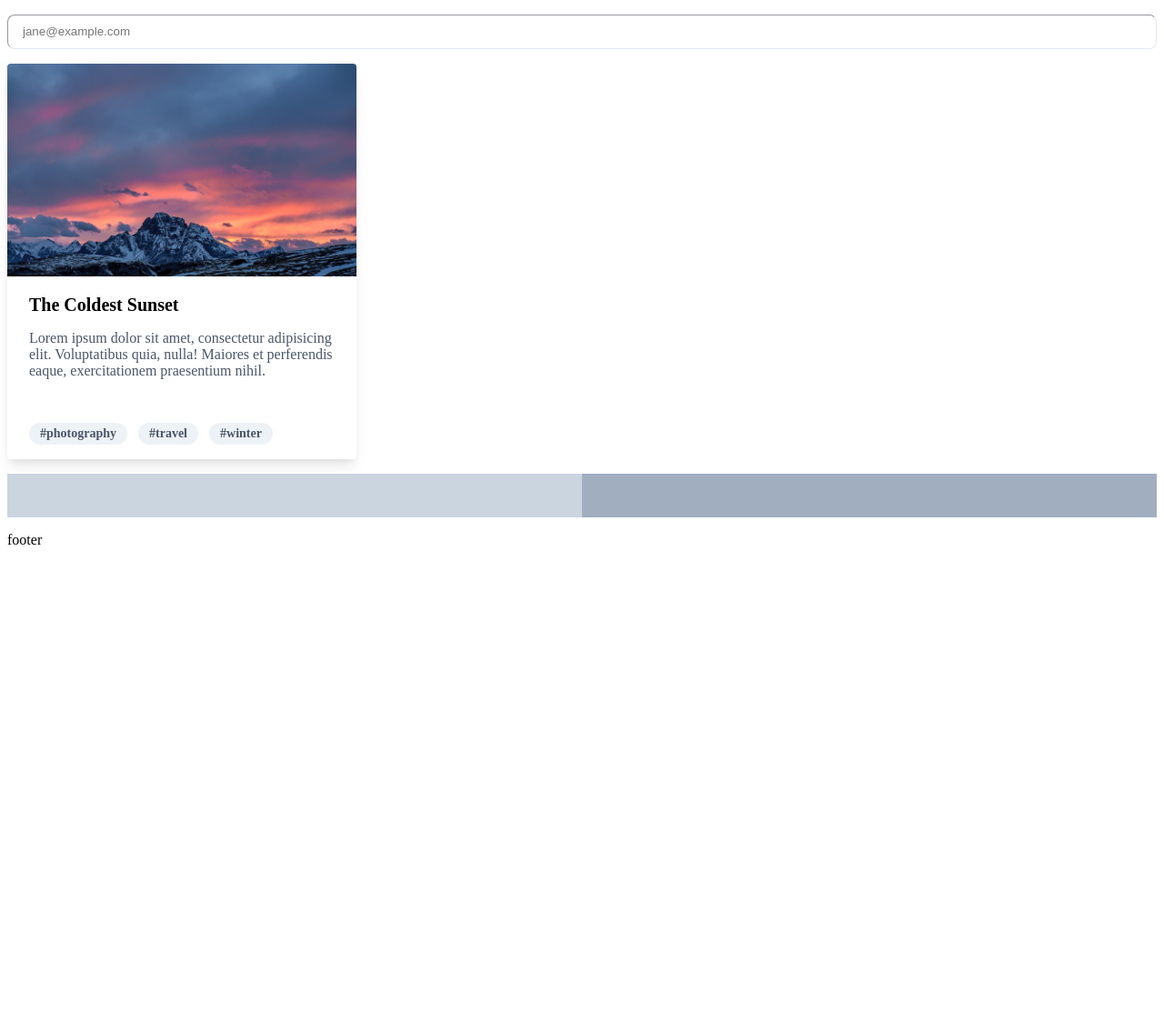
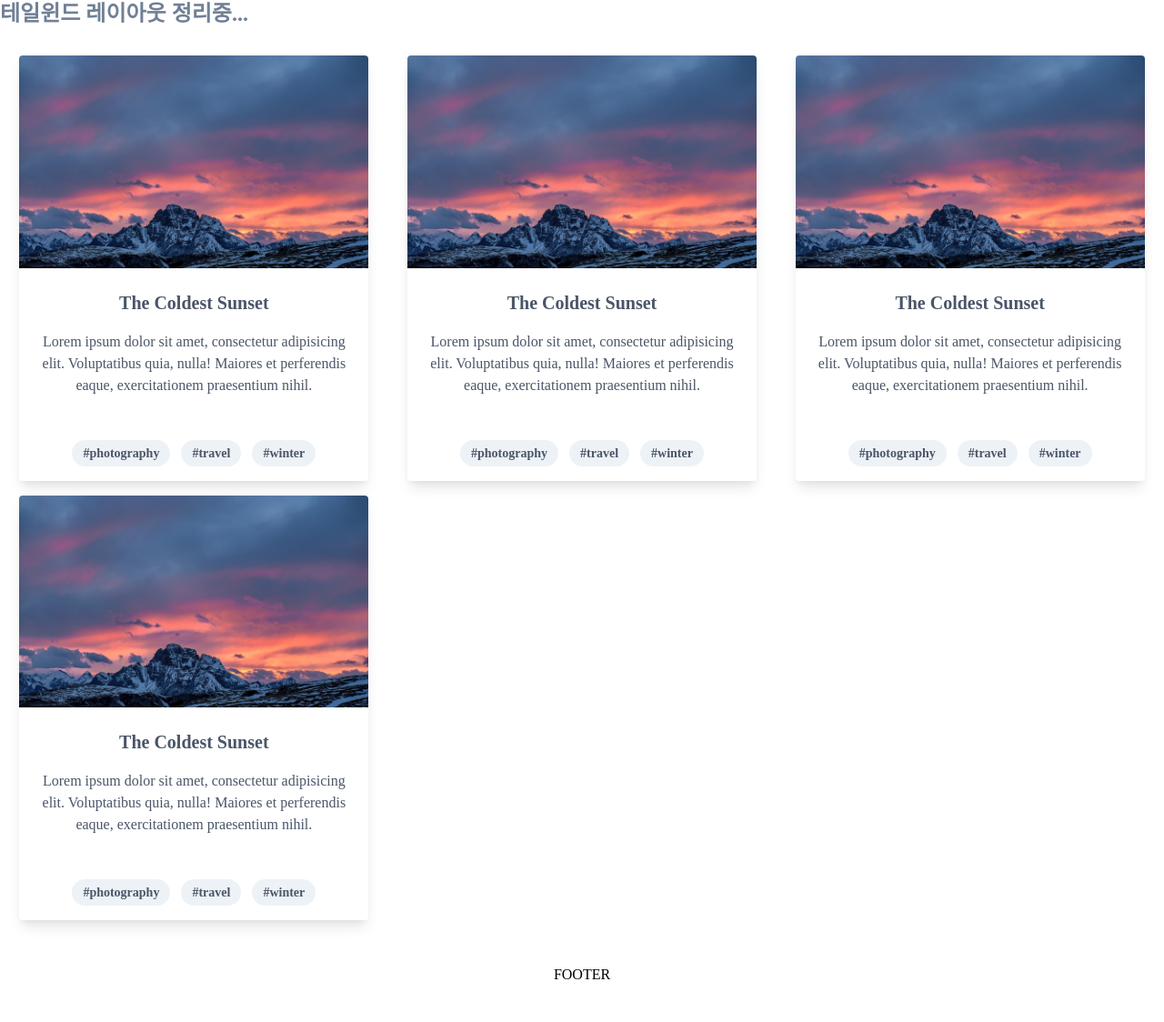
Before and after one commit to jeonghyeondev/Tailwind-view, a website: page index.html in a window 1280 px wide. Shown: the part 68-1192 px from the top of the page at 91% size. Before the commit the page ends 800 px from the top, so only its background shows below. Drawn offline with Linux system fonts and the light colour scheme.

Commit message:
Tailwind css layout modify

```diff
--- a/index.html
+++ b/index.html
@@ -11,22 +11,30 @@
   <!-- Uncomment for cdn tailwind (if you haven't built your tailwind.css yet) <link href="https://cdn.jsdelivr.net/npm/tailwindcss/dist/tailwind.min.css" rel="stylesheet">-->
   </head>
 
-  <body class="bg-white">
-    <!-- Nav -->
-    <nav id="id" class="bg-white">
-      <h1 class="text-base sm:text-lg md:text-xl lg:text-2xl xl:text-3xl">Tailwind-view</h1>
+  <body class="bg-white work-sans leading-normal text-base tracking-normal m-0">
 
+    <!-- header -->
+    <header id="header" class="w-full">
+      <h1 class="text-base sm:text-lg md:text-xl lg:text-2xl xl:text-3xl m-0 text-center">Tailwind-view</h1>
+
+      <!-- nav -->
+      <nav id="nav" class="w-full overflow-hidden">
+        <!-- <p>nav 수정예정</p> -->
       </nav>
+    </header>
 
+    <!-- container -->
     <div class="container mx-auto">
-      <div class="flex mb-4">
-        <input class="bg-white focus:outline-none focus:shadow-outline border border-gray-300 rounded-lg py-2 px-4 block w-full appearance-none leading-normal" type="email" placeholder="jane@example.com">
-
+      <div>
+        <h2 class="text-gray-600">테일윈드 레이아웃 정리중...</h2>
       </div>
 
-      <!-- Full width column -->
-      <div class="flex mb-4">
+      <div class="main-content flex-1 ">
 
+        <div class="flex flex-wrap">
+          <div class="w-full md:w-1/2 xl:w-1/3">
+            <div class="flex justify-center">
+              <div class="text-gray-700 text-center m-2">
                 <div class="max-w-sm rounded overflow-hidden shadow-lg">
                   <img class="w-full" src="images/card/card-top.jpg" alt="Sunset in the mountains">
                   <div class="px-6 py-4">
@@ -42,18 +50,89 @@
                   </div>
                 </div>
               </div>
+            </div>
+          </div>
 
-      <!-- Two columns -->
-      <div class="flex mb-4">
-        <div class="w-1/2 bg-gray-400 h-12"></div>
-        <div class="w-1/2 bg-gray-500 h-12"></div>
+          <div class="w-full md:w-1/2 xl:w-1/3">
+            <div class="flex justify-center">
+              <div class="text-gray-700 text-center m-2">
+                <div class="max-w-sm rounded overflow-hidden shadow-lg">
+                  <img class="w-full" src="images/card/card-top.jpg" alt="Sunset in the mountains">
+                  <div class="px-6 py-4">
+                    <div class="font-bold text-xl mb-2">The Coldest Sunset</div>
+                    <p class="text-gray-700 text-base">
+                      Lorem ipsum dolor sit amet, consectetur adipisicing elit. Voluptatibus quia, nulla! Maiores et perferendis eaque, exercitationem praesentium nihil.
+                    </p>
                   </div>
+                  <div class="px-6 py-4">
+                    <span class="inline-block bg-gray-200 rounded-full px-3 py-1 text-sm font-semibold text-gray-700 mr-2">#photography</span>
+                    <span class="inline-block bg-gray-200 rounded-full px-3 py-1 text-sm font-semibold text-gray-700 mr-2">#travel</span>
+                    <span class="inline-block bg-gray-200 rounded-full px-3 py-1 text-sm font-semibold text-gray-700">#winter</span>
+                  </div>
+                </div>
+              </div>
+            </div>
+          </div>
+
+          <div class="w-full md:w-1/2 xl:w-1/3">
+            <div class="flex justify-center">
+              <div class="text-gray-700 text-center m-2">
+                <div class="max-w-sm rounded overflow-hidden shadow-lg">
+                  <img class="w-full" src="images/card/card-top.jpg" alt="Sunset in the mountains">
+                  <div class="px-6 py-4">
+                    <div class="font-bold text-xl mb-2">The Coldest Sunset</div>
+                    <p class="text-gray-700 text-base">
+                      Lorem ipsum dolor sit amet, consectetur adipisicing elit. Voluptatibus quia, nulla! Maiores et perferendis eaque, exercitationem praesentium nihil.
+                    </p>
+                  </div>
+                  <div class="px-6 py-4">
+                    <span class="inline-block bg-gray-200 rounded-full px-3 py-1 text-sm font-semibold text-gray-700 mr-2">#photography</span>
+                    <span class="inline-block bg-gray-200 rounded-full px-3 py-1 text-sm font-semibold text-gray-700 mr-2">#travel</span>
+                    <span class="inline-block bg-gray-200 rounded-full px-3 py-1 text-sm font-semibold text-gray-700">#winter</span>
+                  </div>
+                </div>
+              </div>
+            </div>
+          </div>
+
+
+          <div class="w-full md:w-1/2 xl:w-1/3">
+            <div class="flex justify-center">
+              <div class="text-gray-700 text-center m-2">
+                <div class="max-w-sm rounded overflow-hidden shadow-lg">
+                  <img class="w-full" src="images/card/card-top.jpg" alt="Sunset in the mountains">
+                  <div class="px-6 py-4">
+                    <div class="font-bold text-xl mb-2">The Coldest Sunset</div>
+                    <p class="text-gray-700 text-base">
+                      Lorem ipsum dolor sit amet, consectetur adipisicing elit. Voluptatibus quia, nulla! Maiores et perferendis eaque, exercitationem praesentium nihil.
+                    </p>
+                  </div>
+                  <div class="px-6 py-4">
+                    <span class="inline-block bg-gray-200 rounded-full px-3 py-1 text-sm font-semibold text-gray-700 mr-2">#photography</span>
+                    <span class="inline-block bg-gray-200 rounded-full px-3 py-1 text-sm font-semibold text-gray-700 mr-2">#travel</span>
+                    <span class="inline-block bg-gray-200 rounded-full px-3 py-1 text-sm font-semibold text-gray-700">#winter</span>
+                  </div>
+                </div>
+              </div>
+            </div>
+          </div>
+
+
+
+        </div>
+      </div>
+
+
+
 
     </div>
 
-    <footer>
-      footer
+    <!-- footer -->
+    <footer class="w-full py-10">
+      <div class="text-center">FOOTER</div>
+
     </footer>
+
 
   <!-- Uncomment for jquery  <script src="https://cdnjs.cloudflare.com/ajax/libs/jquery/3.3.1/jquery.min.js" type="text/javascript"></script> -->
 
--- a/tailwind.config.js
+++ b/tailwind.config.js
@@ -11,12 +11,12 @@ module.exports = {
       display: ['Gilroy', 'sans-serif'],
       body: ['Graphik', 'sans-serif'],
     },
-    borderWidth: {
-      default: '1px',
-      '0': '0',
-      '2': '2px',
-      '4': '4px',
-    },
+    // borderWidth: {
+    //   default: '1px',
+    //   '0': '0',
+    //   '2': '2px',
+    //   '4': '4px',
+    // },
     extend: {
       colors: {
         cyan: '#9cdbff',
```
Lines whose indentation alone changed are shown as unchanged.
